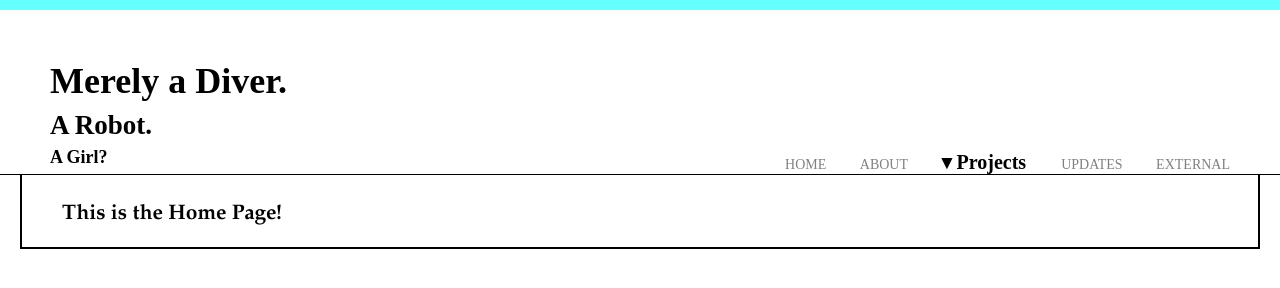
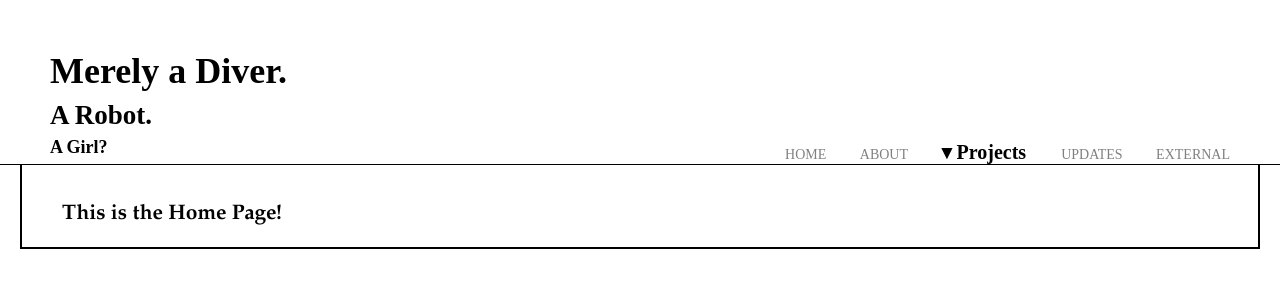
Before and after one commit to johny2shoe/Website-One, a plain HTML site: page index.html in a window 1280 px wide. Drawn offline with Linux system fonts and the light colour scheme.

Commit message:
Update menu-styles.css

```diff
--- a/menu-styles.css
+++ b/menu-styles.css
@@ -31,7 +31,6 @@ a:hover {
   background: #FFF;
   padding-bottom: 0px;
   border-bottom: 1px solid #000000;
-  border-top: 10px solid #66ffff;
 }
 
 .title h1 {
@@ -97,7 +96,7 @@ a:hover {
 
 /* Page Body Styling */
 .page {
-  margin: 0 20px 20px 20px;
+  margin: 0 20px 0 20px;
   padding: 200px 40px 20px 40px;
   border: 2px solid black;
   font-size: 14px;
```
